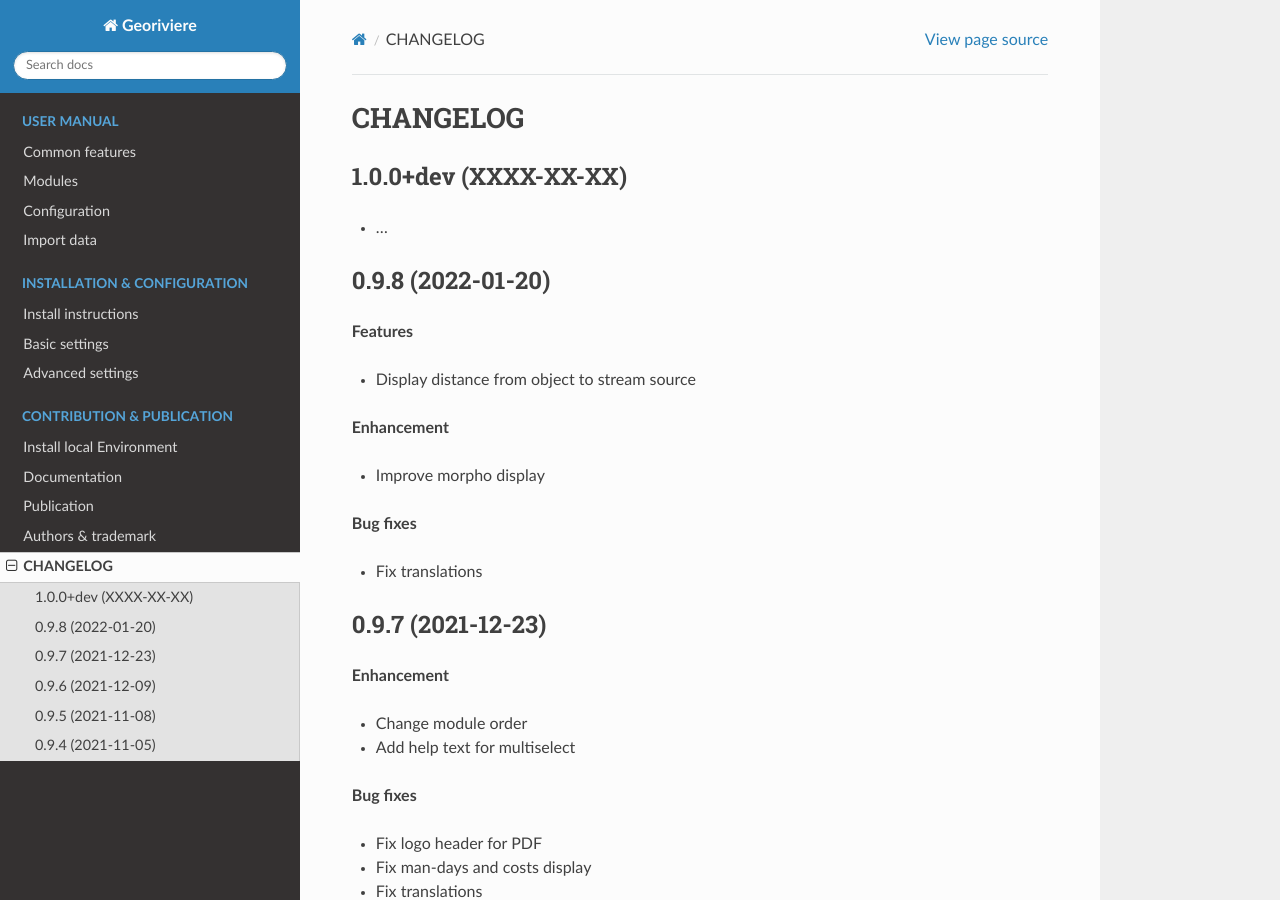
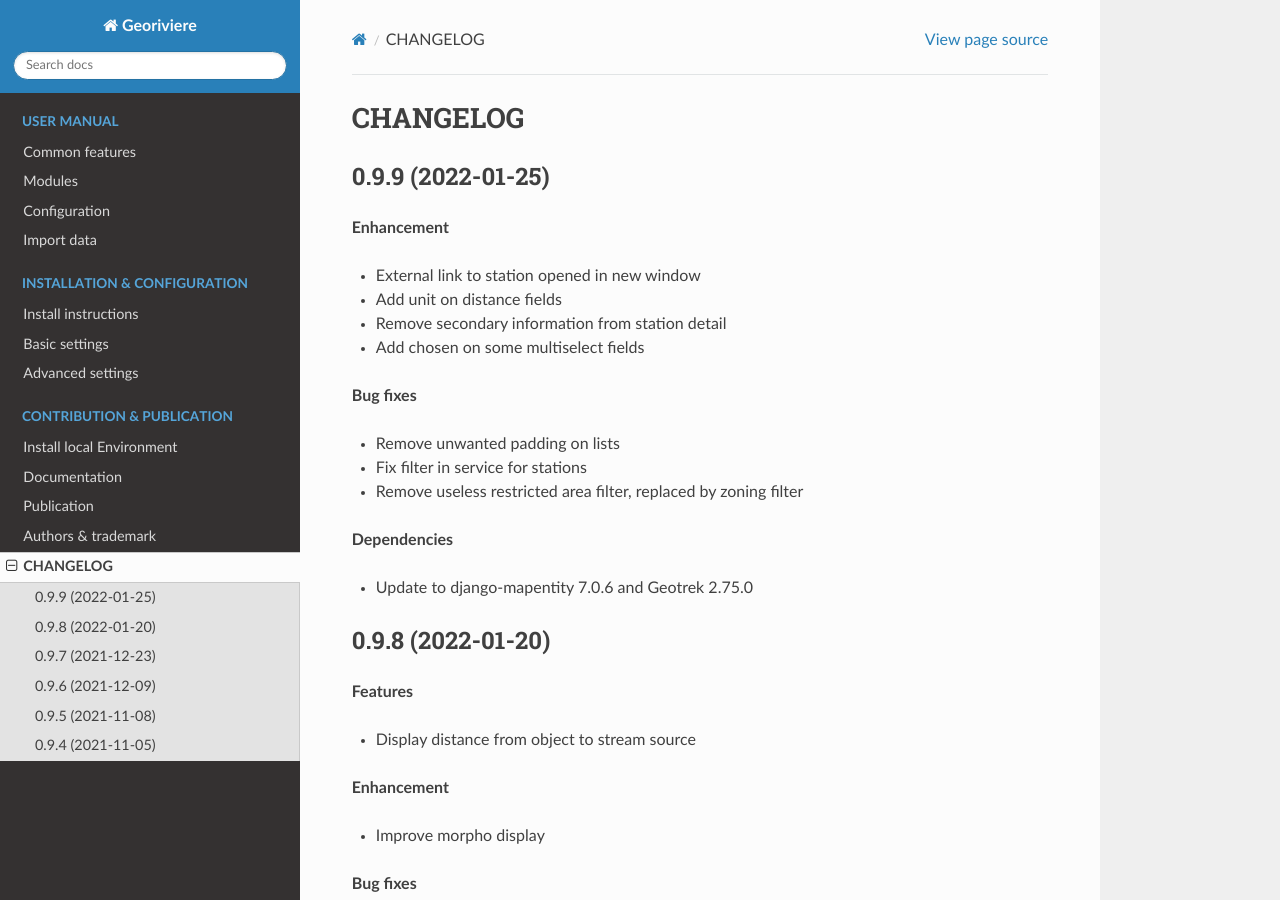
Before and after one commit to Georiviere/Georiviere-admin, a Sphinx documentation site: the page built from docs/changelog.rst, in a window 1280 px wide and 900 px high. Built offline with Sphinx 7.4.7 and the Read the Docs theme 2.0.0, drawn with Linux system fonts in a browser that asks for light colours; the version number could not be read and is left out.

Commit message:
Release to 0.9.9

```diff
--- a/docs/changelog.rst
+++ b/docs/changelog.rst
@@ -3,10 +3,26 @@ CHANGELOG
 =========
 
 
-1.0.0+dev    (XXXX-XX-XX)
+0.9.9    (2022-01-25)
 -------------------------
 
-* …
+**Enhancement**
+
+* External link to station opened in new window
+* Add unit on distance fields
+* Remove secondary information from station detail
+* Add chosen on some multiselect fields
+
+**Bug fixes**
+
+* Remove unwanted padding on lists
+* Fix filter in service for stations
+* Remove useless restricted area filter, replaced by zoning filter
+
+**Dependencies**
+
+* Update to django-mapentity 7.0.6 and Geotrek 2.75.0
+
 
 0.9.8    (2022-01-20)
 -------------------------
```
Also changed, not shown: 1 other file.
